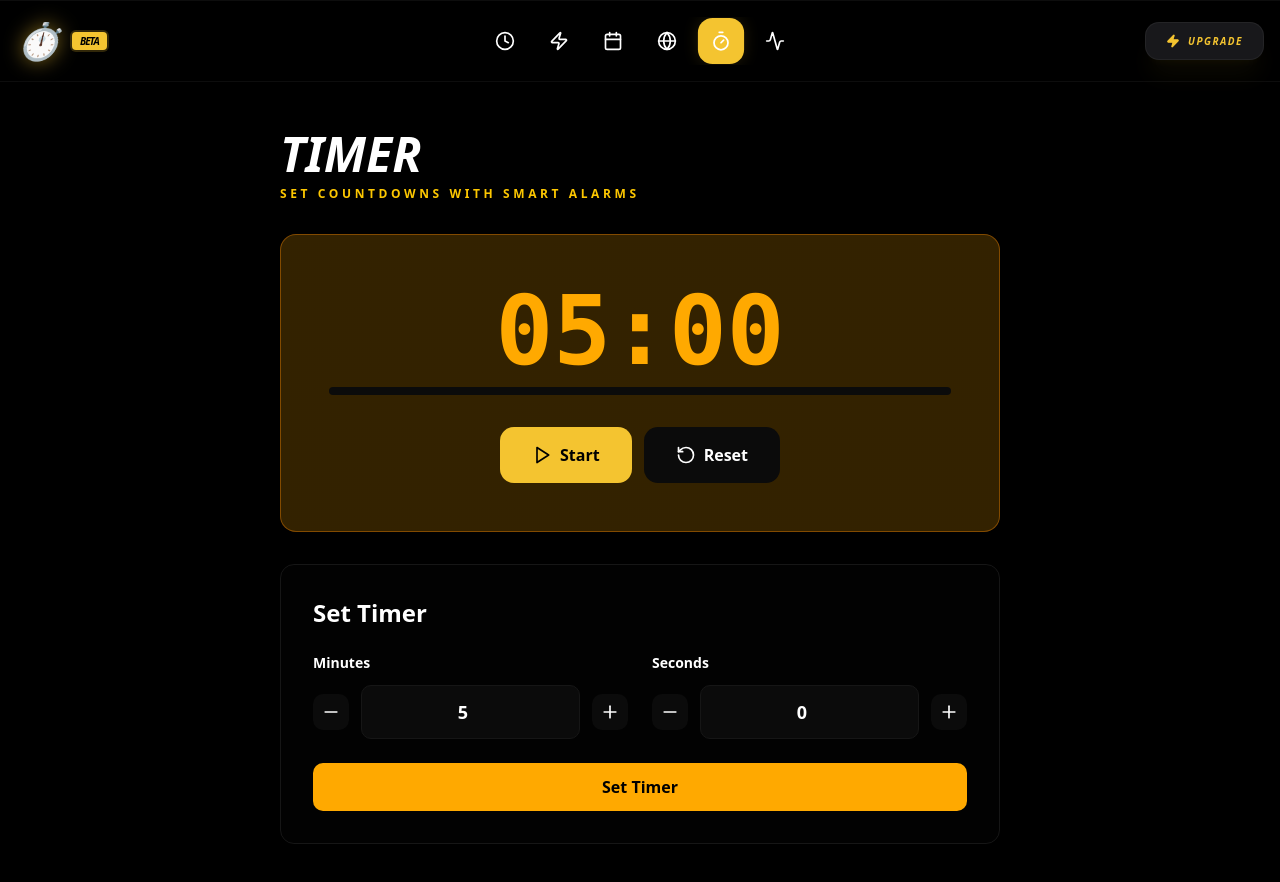
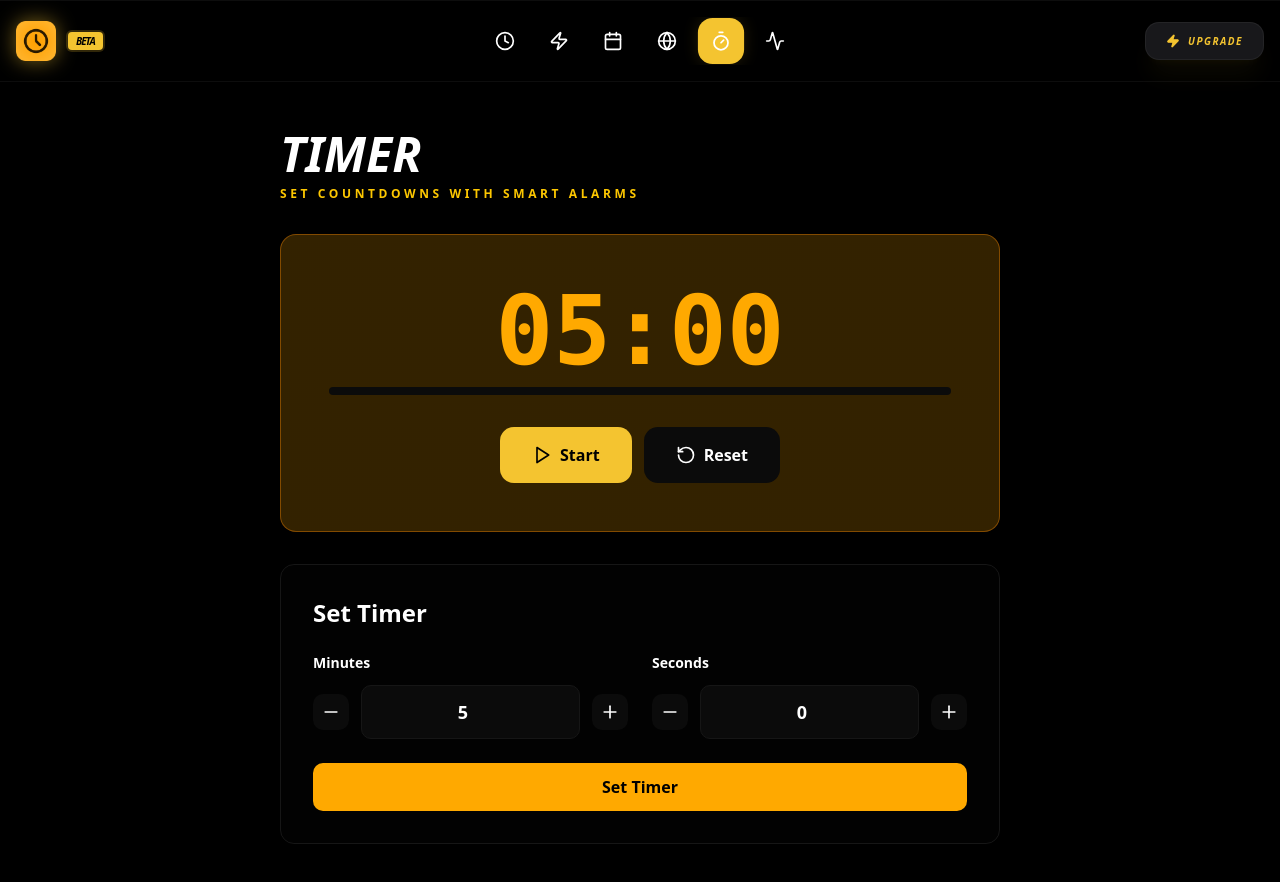
Before and after one commit to Rajpolu/timenowsbs, a Next.js app: page /timer in a window 1280 px wide. Shown: the top 882 px of the page. Built offline with nearby package versions, Linux system fonts and the light colour scheme; no server answers.

Commit message:
fix: replace emoji clock with provided logo in navigation
Update UI to use client's logo instead of emoji for branding.

Co-authored-by: rajdigitech <18703030+Rajpolu@users.noreply.github.com>

```diff
--- a/app/layout-with-nav.tsx
+++ b/app/layout-with-nav.tsx
@@ -29,7 +29,11 @@ export function LayoutWithNav({ children }: { children: ReactNode }) {
               href="/"
               className="flex items-center gap-3 font-black text-xl text-white group italic tracking-tighter"
             >
-              <span className="drop-shadow-[0_0_10px_rgba(244,196,48,0.5)] text-4xl">⏱</span>
+              <img
+                src="/logo.png"
+                alt="timenow.sbs logo"
+                className="w-10 h-10 drop-shadow-[0_0_10px_rgba(244,196,48,0.5)]"
+              />
               <div className="flex items-center gap-2">
                 <span className="hidden xs:inline uppercase tracking-tighter">timenow.sbs</span>
                 <span className="relative inline-flex items-center px-2 py-0.5 rounded text-[10px] font-black bg-[#F4C430] text-black overflow-hidden ring-2 ring-[#F4C430]/20">
```
